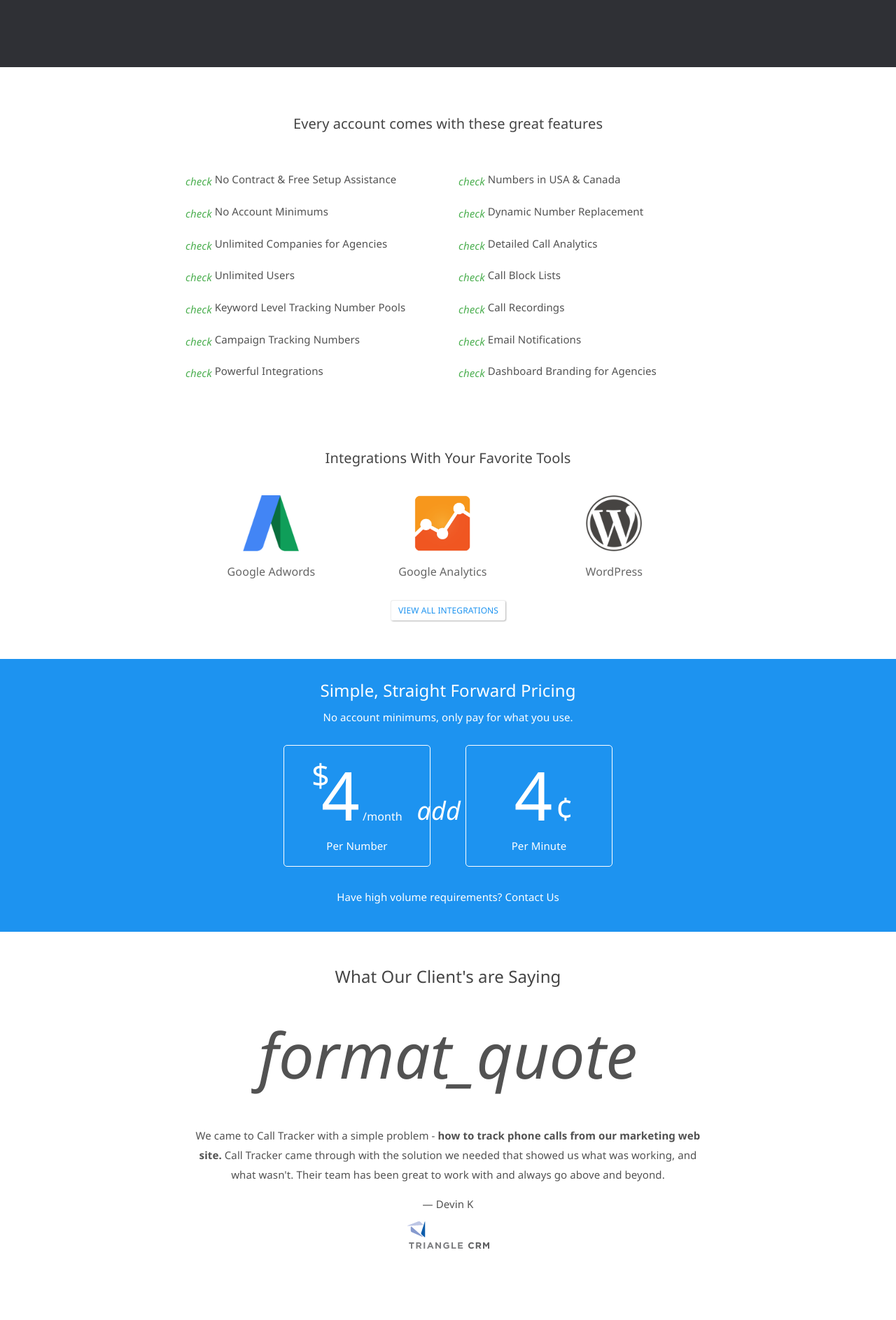
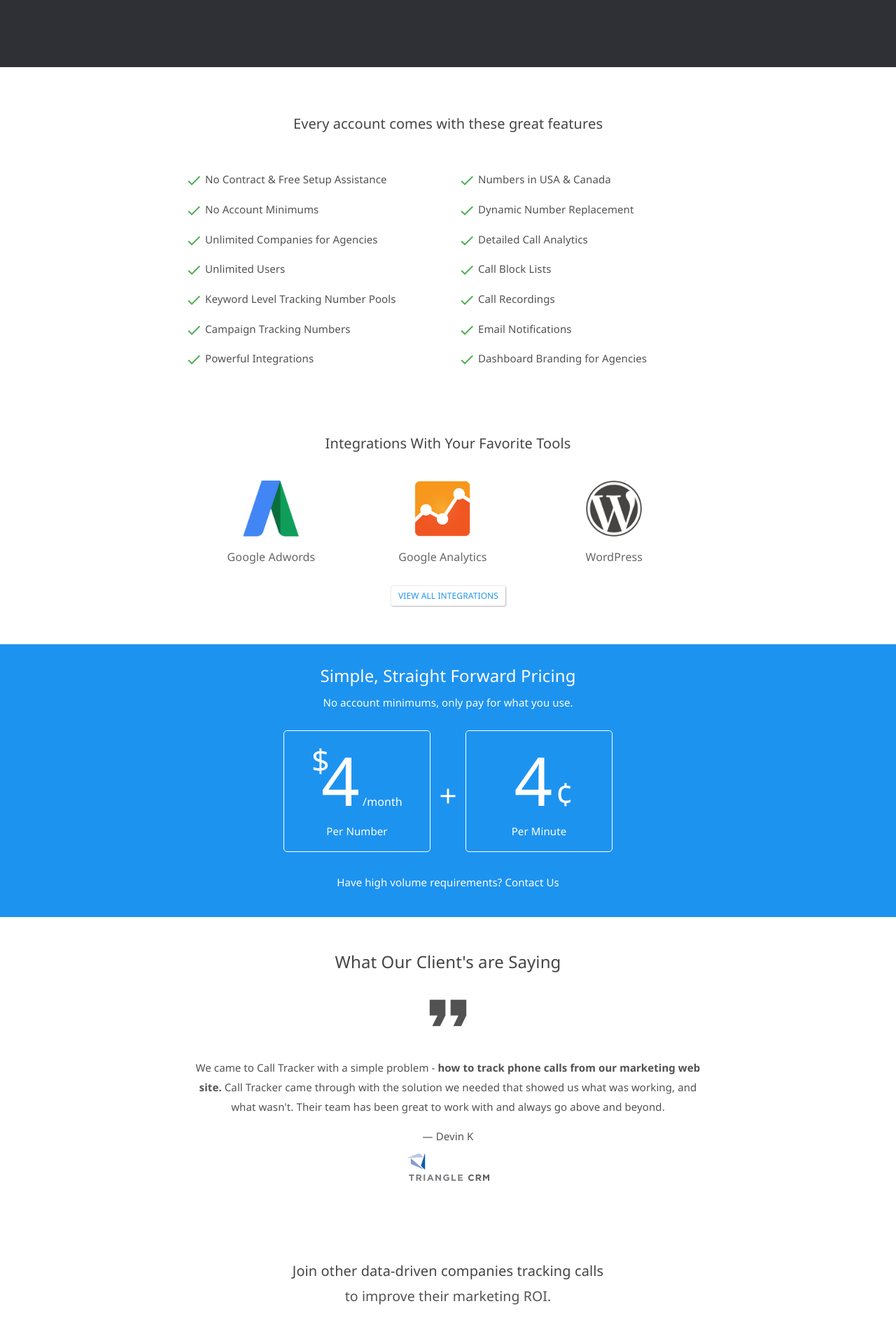
Before and after one commit to sumonst21/calltrackerio-site, a Jekyll site: the page built from index.html, in a window 1280 px wide. Shown: the part 3188-5075 px from the top of the page at 70% size. Built offline with Jekyll 4.4.1, drawn with Linux system fonts in a browser that asks for light colours.

Commit message:
fix incorrect if statement that caused the icon font to not load

```diff
--- a/_layouts/base.html
+++ b/_layouts/base.html
@@ -23,8 +23,8 @@
 <meta name="twitter:site" content="{{ site.twitter }}">
 <meta name="twitter:creator" content="{{ site.twitter }}">
 {% if page.image %}<meta name="twitter:image" content="{{ site.url }}{{ page.image }}"/>{% endif %}
-{% if page.excerpt %}<meta name="twitter:description" content="{{ page.excerpt }}">
-<link href="https://fonts.googleapis.com/icon?family=Material+Icons" rel="stylesheet">{% endif %}
+{% if page.excerpt %}<meta name="twitter:description" content="{{ page.excerpt }}">{% endif %}
+<link href="https://fonts.googleapis.com/icon?family=Material+Icons" rel="stylesheet">
 <link rel="stylesheet" type="text/css" href="/css/style.css" >
 {% assign author = site.authors[page.author] %}
 {% if author.googleplus %}
```
